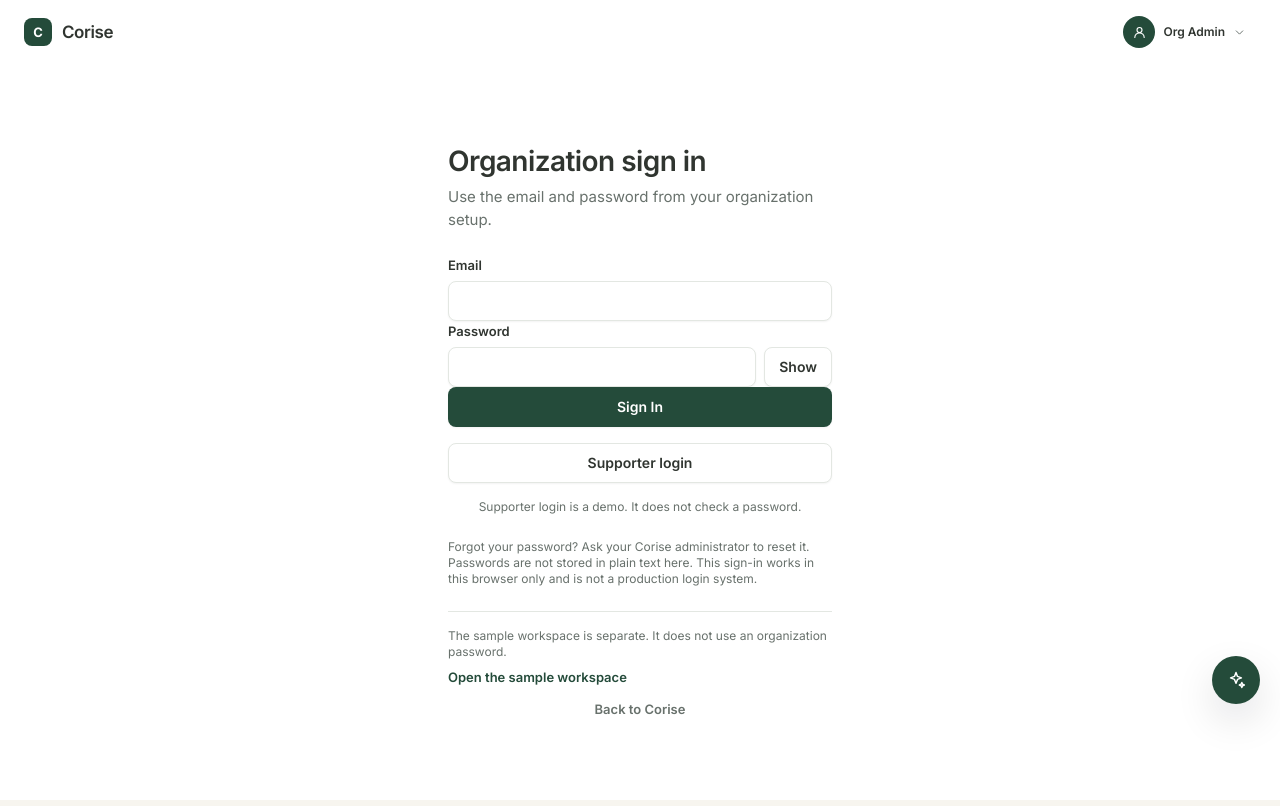
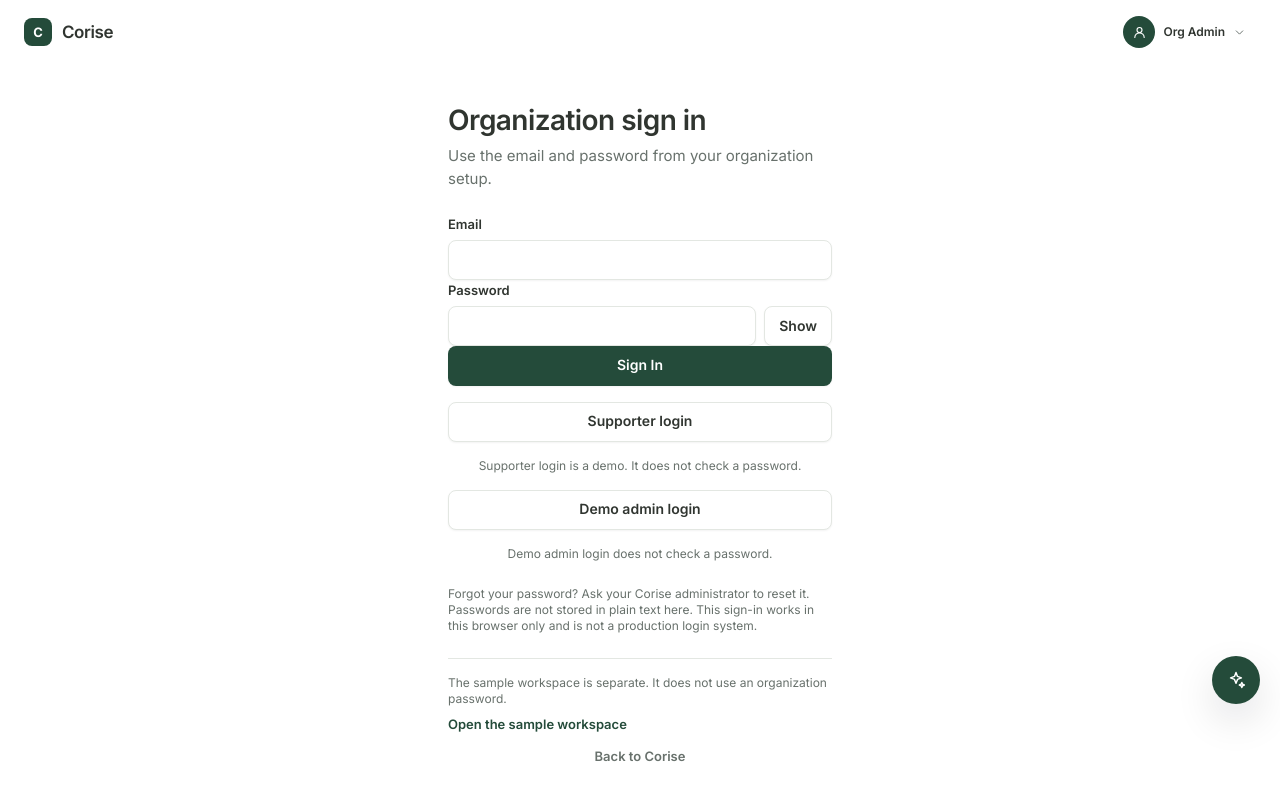
Before and after one commit to Arathy-msv/CoRise, a Next.js app: page /login in a window 1280 px wide. Built offline with nearby package versions, Linux system fonts and the light colour scheme.

Commit message:
Add a demo organization admin login.
A presenter can enter the organization shown on the sign-in screen as an admin without a password.

Co-authored-by: Cursor <cursoragent@cursor.com>

```diff
--- a/src/app/login/page.tsx
+++ b/src/app/login/page.tsx
@@ -9,7 +9,7 @@ import { Button } from "@/components/ui/Button";
 import { Field, TextInput } from "@/components/ui/Field";
 import { useApp } from "@/context/AppContext";
 import { useCorise } from "@/context/CoriseContext";
-import { activateOrgAdminRole, authenticateOrgAdmin, readOrgLoginHint, type OrgLoginHint } from "@/lib/org-access";
+import { activateOrgAdminRole, authenticateOrgAdmin, findWorkspaceBySlug, readOrgLoginHint, type OrgLoginHint } from "@/lib/org-access";
 import { orgDashboardPath } from "@/lib/paths";
 import { openAppPath } from "@/lib/static-nav";
 
@@ -69,6 +69,39 @@ function LoginInner() {
     setRole("ORG_ADMIN");
     activateOrgAdminRole();
     openAppPath(orgDashboardPath(result.workspace.organization.orgSlug), router);
+  };
+
+  /** Organization Admin demo login — mirrors Supporter login's "no password check" pattern. */
+  const demoAdminLogin = () => {
+    setError("");
+    if (orgSlug && listed?.provisioned) {
+      if (listed.accessMode === "licensed" && listed.licenseStatus !== "active") {
+        setError(
+          listed.licenseStatus === "expired"
+            ? "This organization's license has expired. Ask your Corise administrator to renew it."
+            : "This organization's license is not active. Ask your Corise administrator for help."
+        );
+        return;
+      }
+      const workspace = findWorkspaceBySlug(orgSlug);
+      if (!workspace) {
+        setError("This organization's workspace could not be opened. Ask your administrator for help.");
+        return;
+      }
+      enterOrganizationSession({
+        organizationId: listed.id,
+        email: listed.adminEmail || "demo-admin@corise.demo",
+        name: listed.adminName || listed.name,
+        workspace,
+      });
+      setRole("ORG_ADMIN");
+      activateOrgAdminRole();
+      openAppPath(orgDashboardPath(workspace.organization.orgSlug), router);
+      return;
+    }
+    // No specific organization in the URL (or it isn't a real provisioned one): open the sample workspace.
+    signIn();
+    router.push("/overview");
   };
 
   return (
@@ -139,6 +172,10 @@ function LoginInner() {
           Supporter login
         </Button>
         <p className="text-center text-xs text-[var(--color-text-muted)]">Supporter login is a demo. It does not check a password.</p>
+        <Button className="w-full" size="lg" type="button" variant="secondary" onClick={demoAdminLogin}>
+          Demo admin login
+        </Button>
+        <p className="text-center text-xs text-[var(--color-text-muted)]">Demo admin login does not check a password.</p>
       </form>
 
       <p className="text-xs text-[var(--color-text-muted)]">
```
